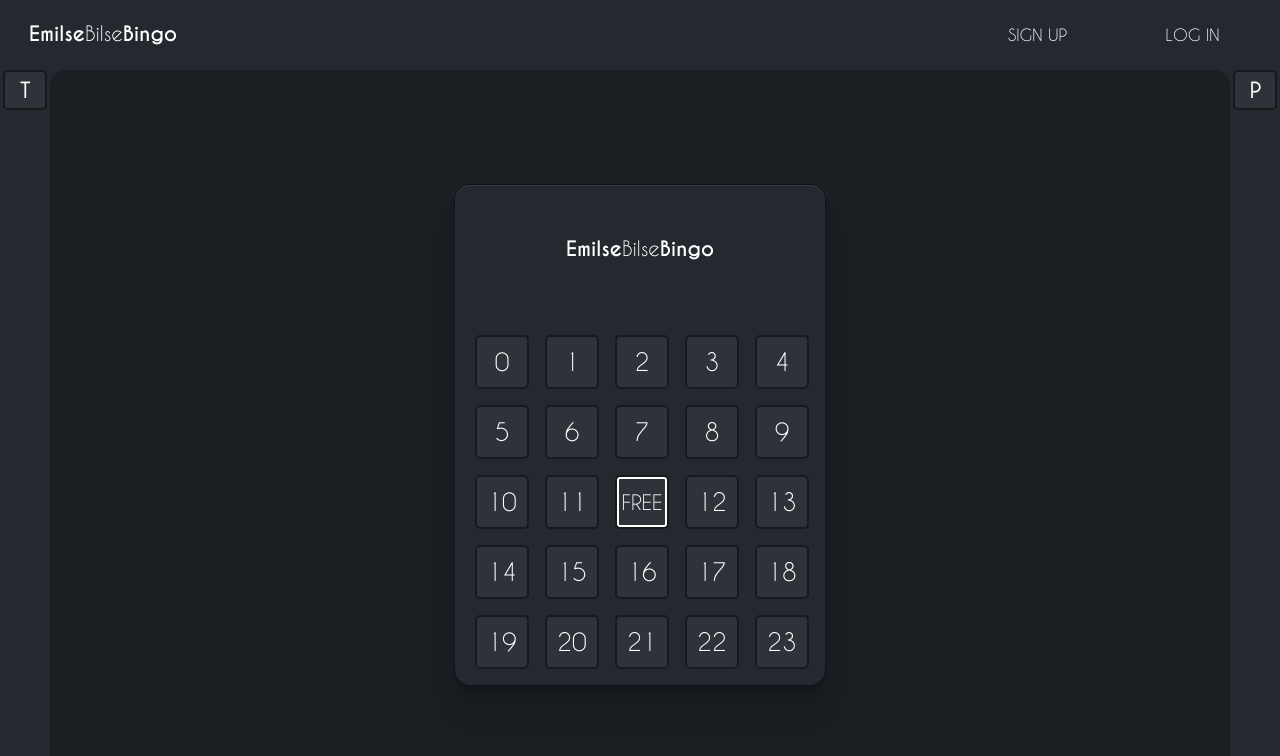
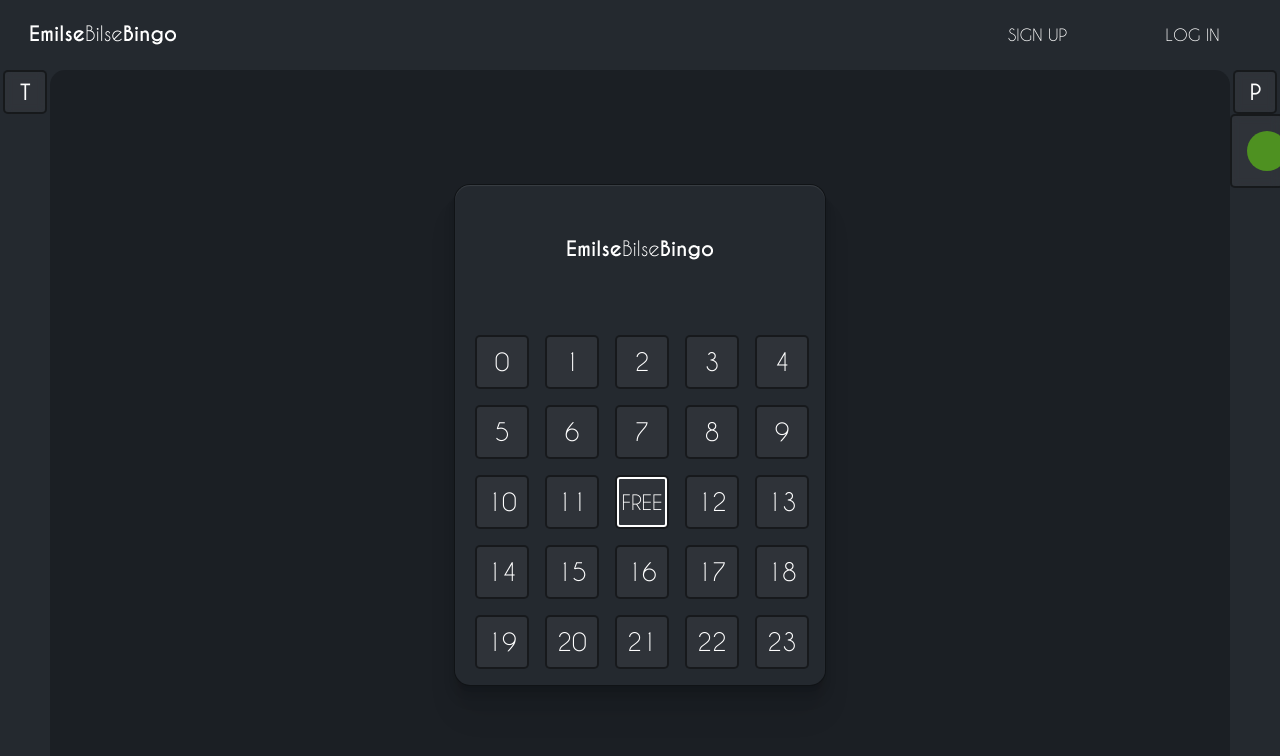
Before and after one commit to Loopie-games/EmilseBilseFrontend, a React (Create React App) app: page /game in a window 1280 px wide. Shown: the top 756 px of the page. Built offline with nearby package versions, Linux system fonts and the light colour scheme.

Commit message:
Fixed overflow

```diff
--- a/src/pages/gameboardPage/gameboardPage.scss
+++ b/src/pages/gameboardPage/gameboardPage.scss
@@ -60,13 +60,15 @@
 
             .Gameboard_TracklistComponentContainer {
                 width: 50px;
-                opacity: 0;
-                transition: all 0.2s ease-in-out;
+                display: flex;
+                flex-direction: column;
+                gap: 10px;
+                flex-grow: 1;
                 height: 100%;
-                margin: 20px 0;
-                align-items: center;
+                flex-basis: 0;
                 overflow-y: auto;
-                padding: 0 5px;
+                overflow-x: hidden;
+                opacity: 100%;
                 &.shown {
                     width: 280px;
                     display: flex;
@@ -136,13 +138,15 @@
 
             .Gameboard_PlayersComponentContainer {
                 width: 50px;
-                opacity: 0;
-                transition: all 0.2s ease-in-out;
+                display: flex;
+                flex-direction: column;
+                gap: 10px;
+                flex-grow: 1;
                 height: 100%;
-                margin: 20px 0;
-                align-items: center;
+                flex-basis: 0;
                 overflow-y: auto;
-                padding: 0 5px;
+                overflow-x: hidden;
+                opacity: 100%;
                 &.shown {
                     width: 280px;
                     display: flex;
```
